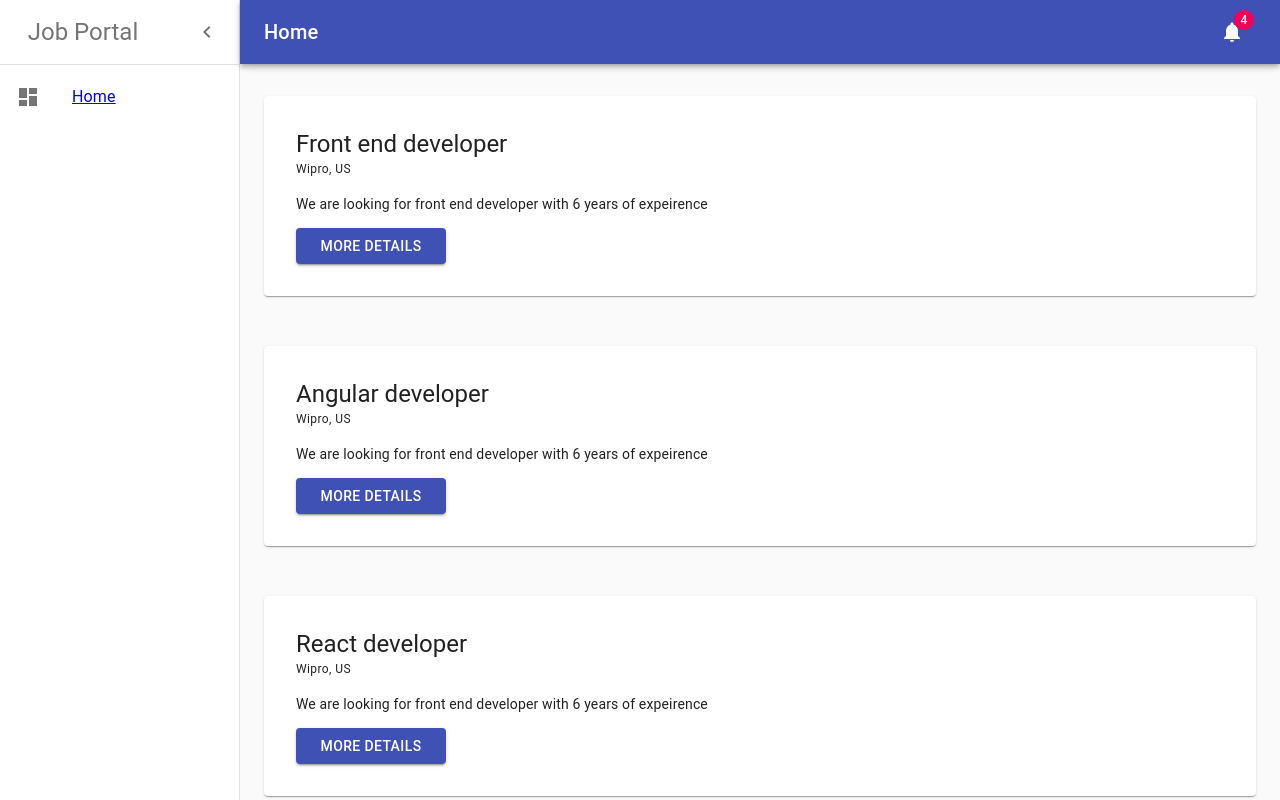
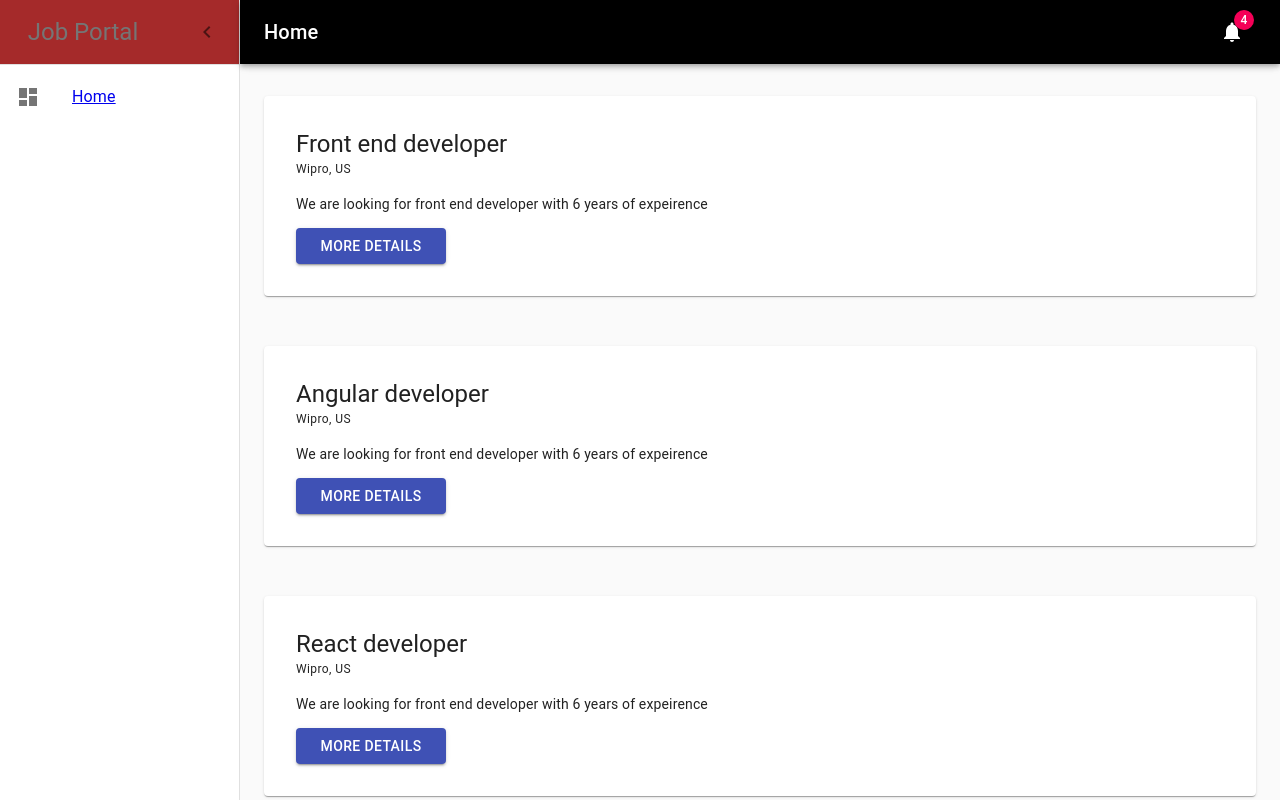
Before and after one commit to Sidharthpm11/job-portal, a React (Create React App) app: page / in a window 1280 px wide. Built offline with nearby package versions, Linux system fonts and the light colour scheme.

Commit message:
develop by sd

```diff
--- a/src/components/Header/Header.js
+++ b/src/components/Header/Header.js
@@ -20,6 +20,7 @@ import Drawer from "@material-ui/core/Drawer";
 import NotificationsIcon from "@material-ui/icons/Notifications";
 import { Link } from "react-router-dom";
 import { useAppcontext } from "../../core/AppContext";
+import './Header.css';
 
 const drawerWidth = 240;
 const useStyles = makeStyles((theme) => ({
@@ -98,6 +99,7 @@ export default function Header() {
     <>
       <AppBar
         position="absolute"
+        style={{backgroundColor:"black"}}
         className={clsx(classes.appBar, open && classes.appBarShift)}
       >
         <Toolbar className={classes.toolbar}>
@@ -136,7 +138,7 @@ export default function Header() {
         }}
         open={open}
       >
-        <div className={classes.toolbarIcon}>
+        <div style={{color:"white"}, {backgroundColor:"brown"}} className={classes.toolbarIcon}>
           <Typography className={classes.appTtitle} component="h1" variant="h5">
             Job Portal
           </Typography>
```
